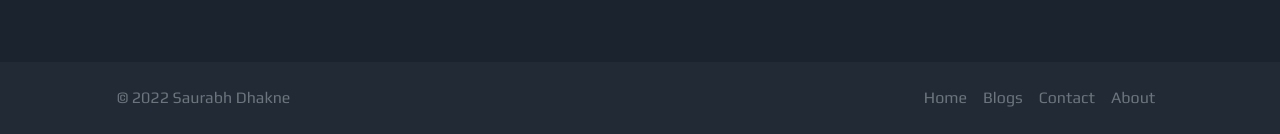
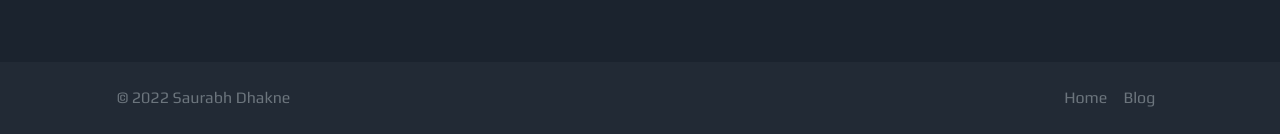
Before and after one commit to saurabhdhakne/portfolio, a Django app: page / in a window 1280 px wide. Shown: the part 1509-1643 px from the top of the page. Run offline with Django 4.2, Linux system fonts and the light colour scheme.

Commit message:
html fixes

```diff
--- a/main/urls.py
+++ b/main/urls.py
@@ -3,5 +3,5 @@ from . import views
 
 # URLConf
 urlpatterns = [
-    path('', views.indexPage),
+    path('', views.indexPage, name="home"),
 ]
--- a/portfolio/templates/footer.html
+++ b/portfolio/templates/footer.html
@@ -5,7 +5,7 @@
     <p class="col-md-4 mb-0 text-muted">&copy; 2022 Saurabh Dhakne</p>
 
     <a
-      href="/"
+      href="{% url 'home' %}"
       class="col-md-4 d-flex align-items-center justify-content-center mb-3 mb-md-0 me-md-auto link-dark text-decoration-none"
     >
       <svg class="bi me-2" width="40" height="32">
@@ -15,16 +15,10 @@
 
     <ul class="nav col-md-4 justify-content-end">
       <li class="nav-item">
-        <a href="/" class="nav-link px-2 text-muted">Home</a>
+        <a href="{% url 'home' %}" class="nav-link px-2 text-muted">Home</a>
       </li>
       <li class="nav-item">
-        <a href="blogs" class="nav-link px-2 text-muted">Blogs</a>
-      </li>
-      <li class="nav-item">
-        <a href="contact" class="nav-link px-2 text-muted">Contact</a>
-      </li>
-      <li class="nav-item">
-        <a href="about" class="nav-link px-2 text-muted">About</a>
+        <a href="{% url 'blog' %}" class="nav-link px-2 text-muted">Blog</a>
       </li>
     </ul>
   </footer>
--- a/portfolio/templates/navbar.html
+++ b/portfolio/templates/navbar.html
@@ -1,6 +1,6 @@
 <nav class="navbar navbar-expand-lg navbar-light fixed-top">
   <div class="container">
-    <a class="navbar-brand text-light" href="#">
+    <a class="navbar-brand text-light" href="{% url 'home' %}">
       SAURABH
       <span class="text-success"><b>/</b></span>
       D
@@ -21,12 +21,20 @@
       <div class="d-flex">
         <ul class="navbar-nav me-auto mb-2 mb-lg-0">
           <li class="nav-item">
-            <a class="nav-link text-secondary" aria-current="page" href="/">
+            <a
+              class="nav-link text-secondary"
+              aria-current="page"
+              href="{% url 'home' %}"
+            >
               Home
             </a>
           </li>
           <li class="nav-item">
-            <a class="nav-link text-secondary" aria-current="page" href="/blog">
+            <a
+              class="nav-link text-secondary"
+              aria-current="page"
+              href="{% url 'blog' %}"
+            >
               Blog
             </a>
           </li>
```
